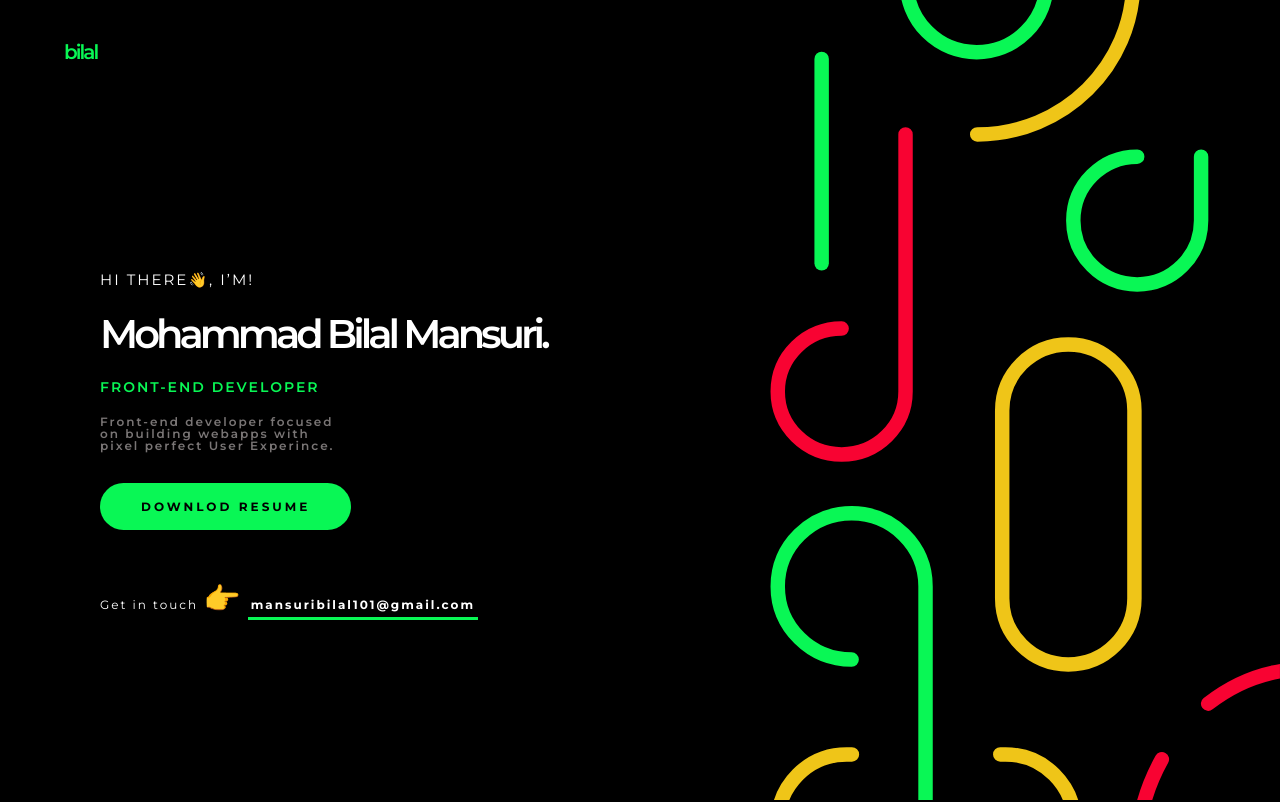
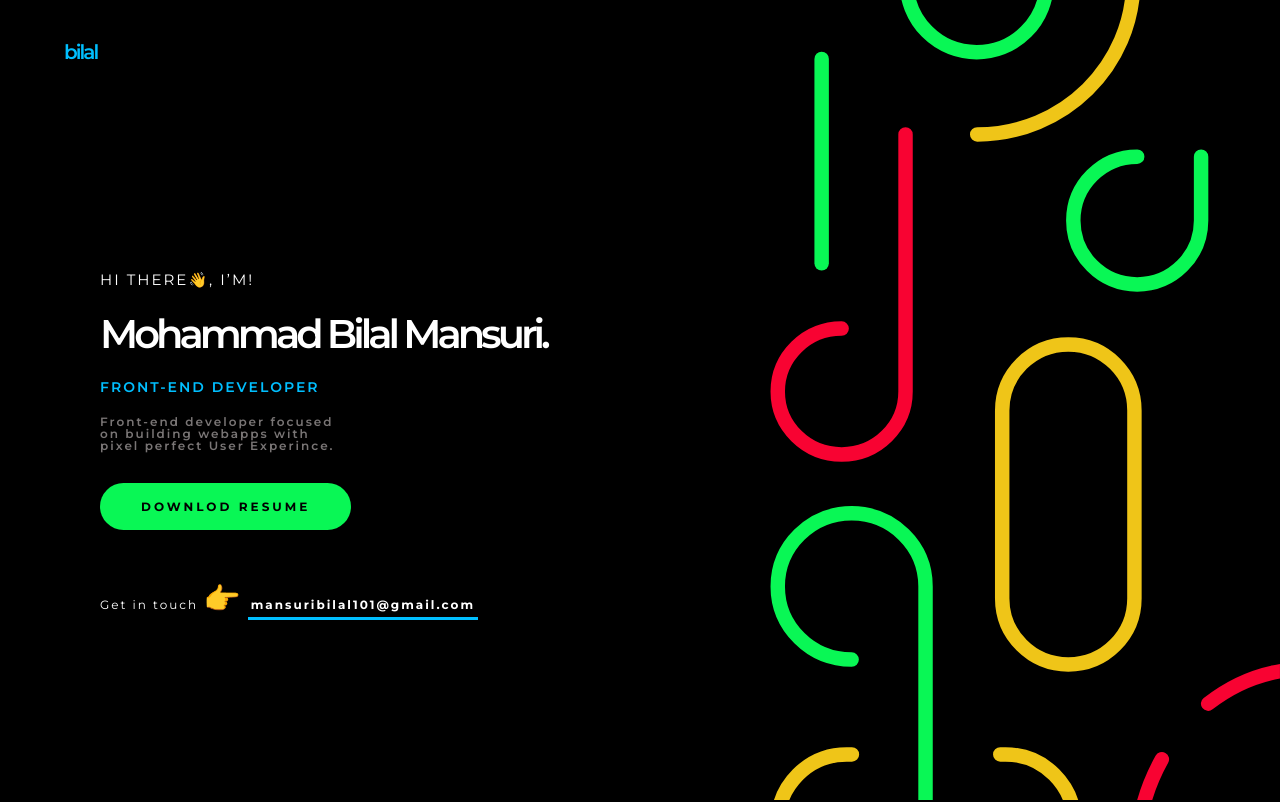
Before and after one commit to ParagD25/Portfolio, a Next.js app: page / in a window 1280 px wide. Shown: the top 802 px of the page. Built offline with nearby package versions, Linux system fonts and the light colour scheme.

Commit message:
Change in Layout

```diff
--- a/styles/globals.css
+++ b/styles/globals.css
@@ -3,7 +3,7 @@
 :root {
   --bg-color: rgb(0, 0, 0);
   --primary-color: #ffffff;
-  --secondary-color: #09f755;
+  --secondary-color: #00BFFF;
 }
 
 *,
```
